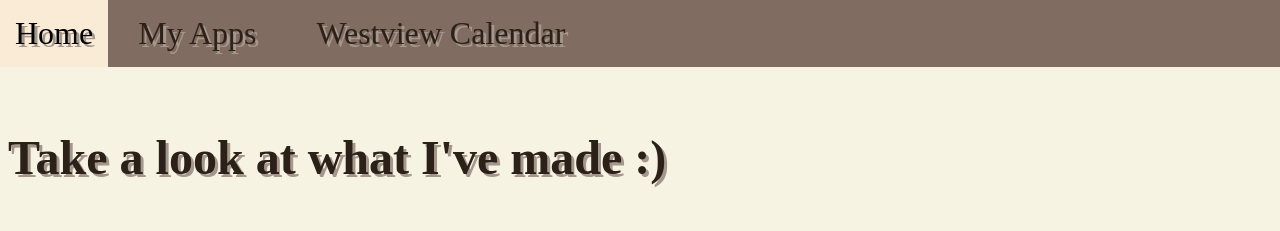
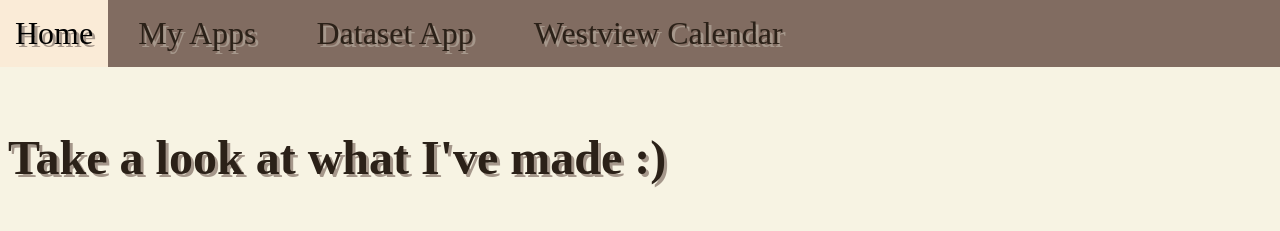
Before and after one commit to WVCS/website-palina0k, a plain HTML site: page myApps.html in a window 1280 px wide. Shown: the top 231 px of the page. Drawn offline with Linux system fonts and the light colour scheme.

Commit message:
added another page for my nav bar

```diff
--- a/myApps.html
+++ b/myApps.html
@@ -12,6 +12,7 @@
   <nav>
     <li><a href="index.html"> Home </a></li>
     <li><a href="myApps.html"> My Apps </a></li>
+    <li><a href="dataset.html"> Dataset App </a></li>
     <li><a href="https://www.powayusd.com/schools/hs/wvhs/Calendars/School-Calendar"> Westview Calendar </a></li>
   </nav>
 	<br>
```
